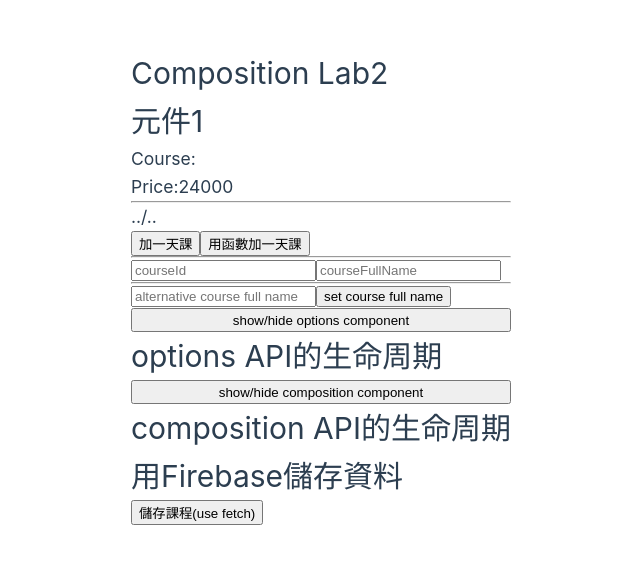
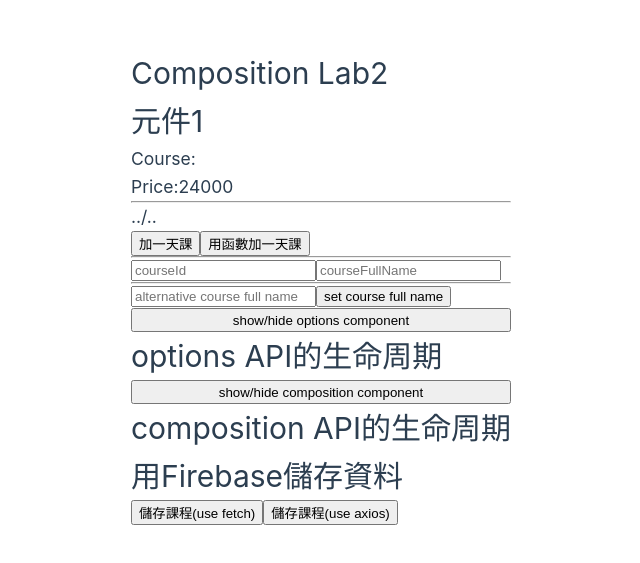
Before and after one commit to dream11026/202507_Vue3, a Vue app in the folder lab13_vite_composition2/: page / in a window 1280 px wide. Shown: the part 113-676 px from the top of the page, without its empty margins (129-769 px from the left). Built offline with nearby package versions, Linux system fonts and the light colour scheme.

Commit message:
安裝 axios ，並使用另一個方式 request API npm install axios

```diff
--- a/lab13_vite_composition2/package.json
+++ b/lab13_vite_composition2/package.json
@@ -9,6 +9,7 @@
     "preview": "vite preview"
   },
   "dependencies": {
+    "axios": "^1.10.0",
     "vue": "^3.5.17"
   },
   "devDependencies": {
--- a/lab13_vite_composition2/src/components/FirebasePost.vue
+++ b/lab13_vite_composition2/src/components/FirebasePost.vue
@@ -2,12 +2,16 @@
     <div>
         <h1>用Firebase儲存資料</h1>
         <button @click="sendByFetch">儲存課程(use fetch)</button>
+        <button @click="sendByAxios">儲存課程(use axios)</button>
     </div>
 </template>
 
 <script>
 // 換成自己的URL
-const URL1 = "https://vue3-cli-eaebc-default-rtdb.firebaseio.com/courses.json"
+const URL1 = "https://vue3-cli-eaebc-default-rtdb.firebaseio.com/202507/vue3/courses.json"
+
+import axios from 'axios'
+
 export default {
     data() {
         return {
@@ -31,6 +35,12 @@ export default {
             }).then(data =>
                 console.log("get result=", data)
             )
+        },
+        sendByAxios() {
+            axios.post(URL1, this.course)
+                .then(result => {
+                    console.log("axios response=", result)
+                })
         }
     }
 }
```
Also changed, not shown: 1 other file (tests, documents, lock files or other folders).
